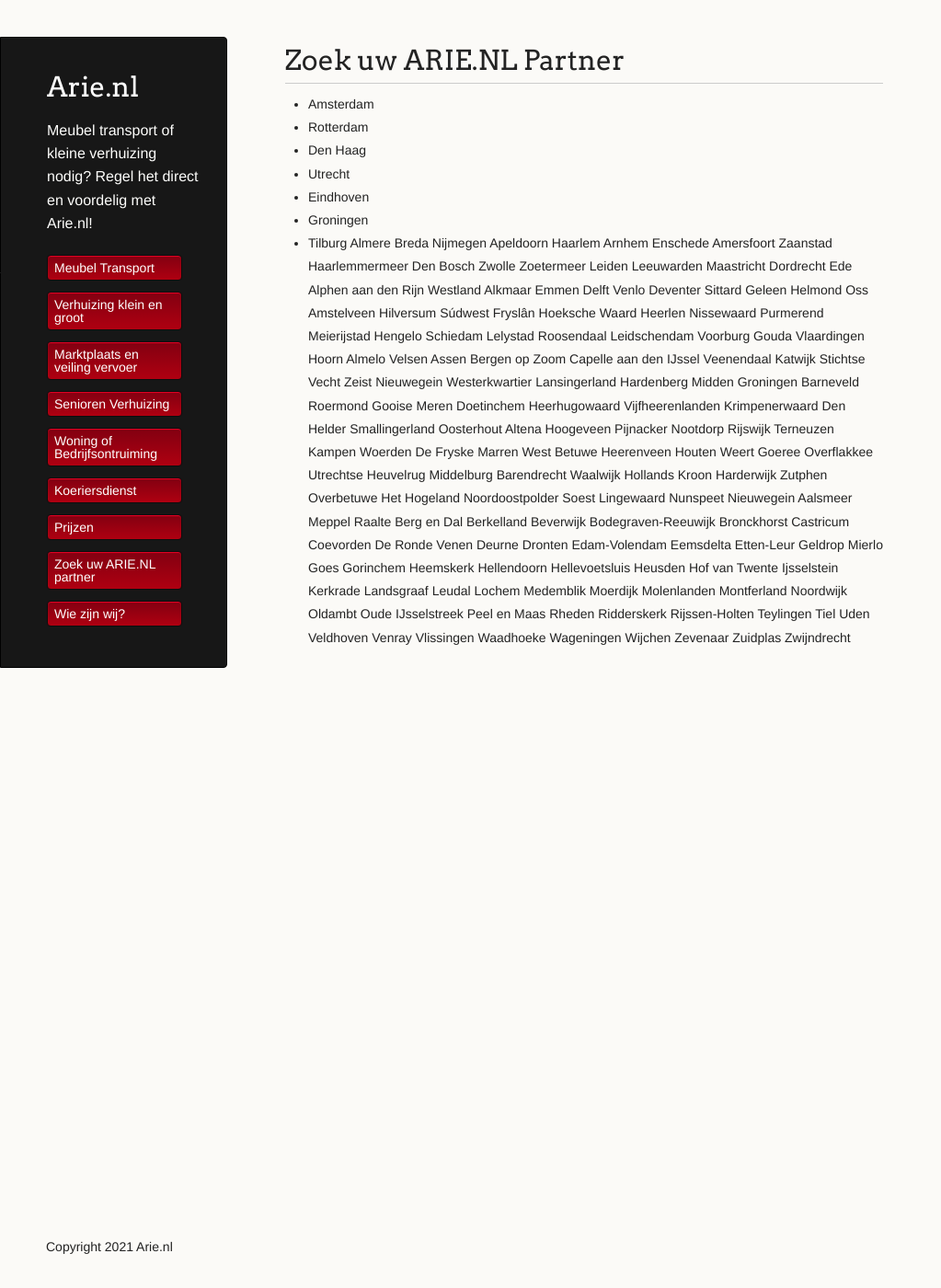
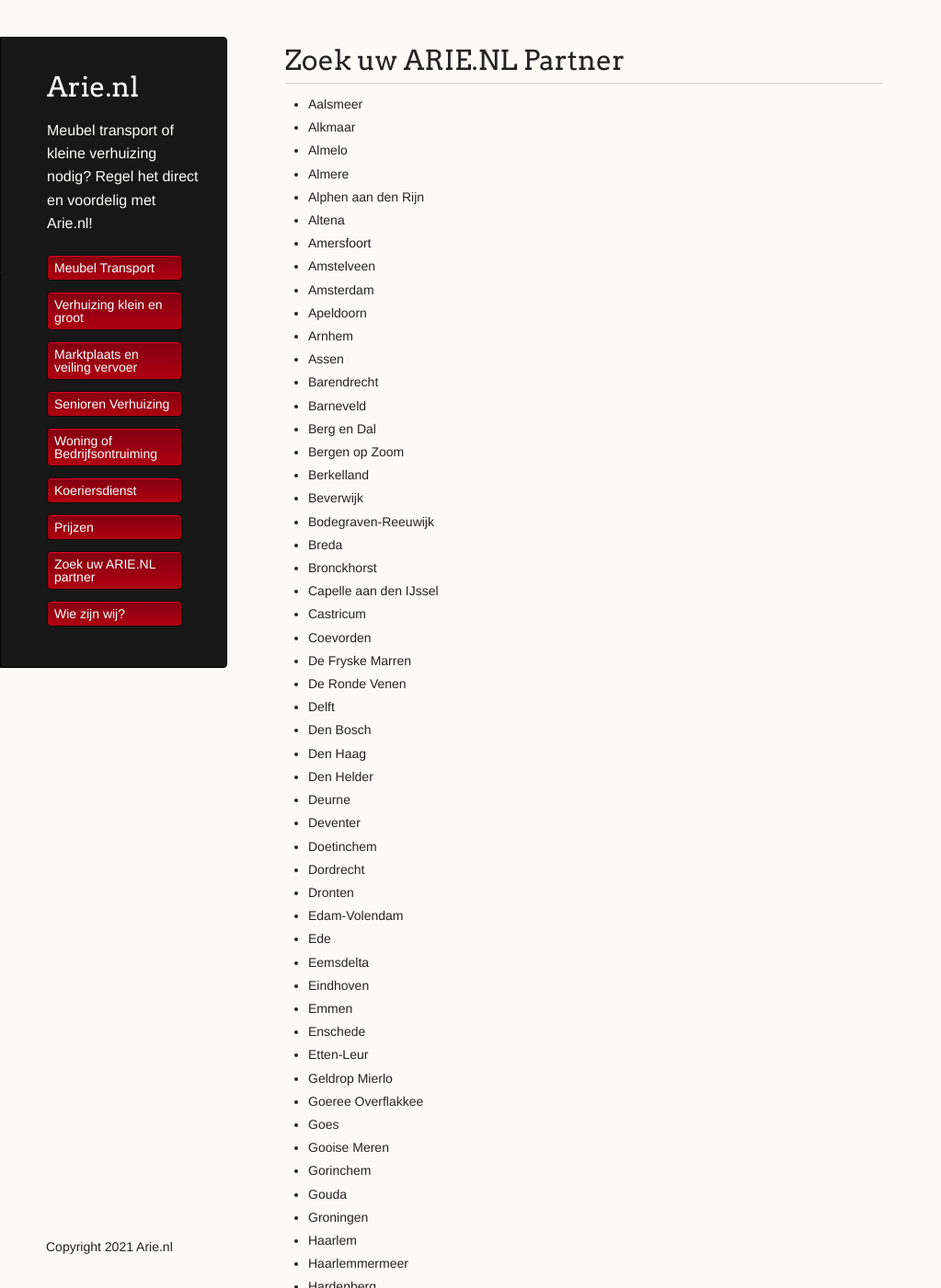
Before and after one commit to amsdfw/arie.nl, a Jekyll site: the page built from zoek-uw-arie.nl-partner.md, in a window 1280 px wide and 1400 px high. Shown: the whole window at 92% size, without its empty margins (0-1023 px from the left). Built offline with Jekyll 4.4.1, drawn with Linux system fonts in a browser that asks for light colours; our own code applies the rules of GitHub Pages for plain Markdown files; some of the changed text lies outside the part shown.

Commit message:
Update zoek-uw-arie.nl-partner.md

```diff
--- a/zoek-uw-arie.nl-partner.md
+++ b/zoek-uw-arie.nl-partner.md
@@ -4,157 +4,156 @@
 
 # Zoek uw ARIE.NL Partner
 
+* Aalsmeer
+* Alkmaar
+* Almelo
+* Almere
+* Alphen aan den Rijn
+* Altena
+* Amersfoort
+* Amstelveen
 * Amsterdam
+* Apeldoorn
+* Arnhem
+* Assen
+* Barendrecht
+* Barneveld
+* Berg en Dal
+* Bergen op Zoom
+* Berkelland
+* Beverwijk
+* Bodegraven-Reeuwijk
+* Breda
+* Bronckhorst
+* Capelle aan den IJssel
+* Castricum
+* Coevorden
+* De Fryske Marren
+* De Ronde Venen
+* Delft
+* Den Bosch
+* Den Haag
+* Den Helder
+* Deurne
+* Deventer
+* Doetinchem
+* Dordrecht
+* Dronten
+* Edam-Volendam
+* Ede
+* Eemsdelta
+* Eindhoven
+* Emmen
+* Enschede
+* Etten-Leur
+* Geldrop Mierlo
+* Goeree Overflakkee
+* Goes
+* Gooise Meren
+* Gorinchem
+* Gouda
+* Groningen
+* Haarlem
+* Haarlemmermeer
+* Hardenberg
+* Harderwijk
+* Heemskerk
+* Heerenveen
+* Heerhugowaard
+* Heerlen
+* Hellendoorn
+* Hellevoetsluis
+* Helmond
+* Hengelo
+* Het Hogeland
+* Heusden
+* Hilversum
+* Hoeksche Waard
+* Hof van Twente
+* Hollands Kroon
+* Hoogeveen
+* Hoorn
+* Houten
+* IJsselstein
+* Kampen
+* Katwijk
+* Kerkrade
+* Krimpenerwaard
+* Landsgraaf
+* Lansingerland
+* Leeuwarden
+* Leiden
+* Leidschendam Voorburg
+* Lelystad
+* Leudal
+* Lingewaard
+* Lochem
+* Maastricht
+* Medemblik
+* Meierijstad
+* Meppel
+* Middelburg
+* Midden Groningen
+* Moerdijk
+* Molenlanden
+* Montferland
+* Nieuwegein
+* Nijmegen
+* Nissewaard
+* Noordoostpolder
+* Noordwijk
+* Nunspeet
+* Oldambt
+* Oosterhout
+* Oss
+* Oude IJsselstreek
+* Overbetuwe
+* Peel en Maas
+* Pijnacker Nootdorp
+* Purmerend
+* Raalte
+* Rheden
+* Ridderskerk
+* Rijssen-Holten
+* Rijswijk
+* Roermond
+* Roosendaal
 * Rotterdam
-* Den Haag
+* Schiedam
+* Sittard Geleen
+* Smallingerland
+* Soest
+* Stichtse Vecht
+* Súdwest Fryslân
+* Terneuzen
+* Teylingen
+* Tiel
+* Tilburg
+* Uden
 * Utrecht
-* Eindhoven
-* Groningen
-* Tilburg
-Almere
-Breda
-Nijmegen
-Apeldoorn
-Haarlem
-Arnhem
-Enschede
-Amersfoort
-Zaanstad
-Haarlemmermeer
-Den Bosch
-Zwolle
-Zoetermeer
-Leiden
-Leeuwarden
-Maastricht
-Dordrecht
-Ede
-Alphen aan den Rijn
-Westland
-Alkmaar
-Emmen
-Delft
-Venlo
-Deventer
-Sittard Geleen
-Helmond
-Oss
-Amstelveen
-Hilversum
-Súdwest Fryslân
-Hoeksche Waard
-Heerlen
-Nissewaard
-Purmerend
-Meierijstad
-Hengelo
-Schiedam
-Lelystad
-Roosendaal
-Leidschendam Voorburg
-Gouda
-Vlaardingen
-Hoorn
-Almelo
-Velsen
-Assen
-Bergen op Zoom
-Capelle aan den IJssel
-Veenendaal
-Katwijk
-Stichtse Vecht
-Zeist
-Nieuwegein
-Westerkwartier
-Lansingerland
-Hardenberg
-Midden Groningen
-Barneveld
-Roermond
-Gooise Meren
-Doetinchem
-Heerhugowaard
-Vijfheerenlanden
-Krimpenerwaard
-Den Helder
-Smallingerland
-Oosterhout
-Altena
-Hoogeveen
-Pijnacker Nootdorp
-Rijswijk
-Terneuzen
-Kampen
-Woerden
-De Fryske Marren
-West Betuwe
-Heerenveen
-Houten
-Weert
-Goeree Overflakkee
-Utrechtse Heuvelrug
-Middelburg
-Barendrecht
-Waalwijk
-Hollands Kroon
-Harderwijk
-Zutphen
-Overbetuwe
-Het Hogeland
-Noordoostpolder
-Soest
-Lingewaard
-Nunspeet
-Nieuwegein
-Aalsmeer
-Meppel
-Raalte
-Berg en Dal
-Berkelland
-Beverwijk
-Bodegraven-Reeuwijk
-Bronckhorst
-Castricum
-Coevorden
-De Ronde Venen
-Deurne
-Dronten
-Edam-Volendam
-Eemsdelta
-Etten-Leur
-Geldrop Mierlo
-Goes
-Gorinchem
-Heemskerk
-Hellendoorn
-Hellevoetsluis
-Heusden
-Hof van Twente
-Ijsselstein
-Kerkrade
-Landsgraaf
-Leudal
-Lochem
-Medemblik
-Moerdijk
-Molenlanden
-Montferland
-Noordwijk
-Oldambt
-Oude IJsselstreek
-Peel en Maas
-Rheden
-Ridderskerk
-Rijssen-Holten
-Teylingen
-Tiel
-Uden
-Veldhoven
-Venray
-Vlissingen
-Waadhoeke
-Wageningen
-Wijchen
-Zevenaar
-Zuidplas
-Zwijndrecht
+* Utrechtse Heuvelrug
+* Veenendaal
+* Veldhoven
+* Velsen
+* Venlo
+* Venray
+* Vijfheerenlanden
+* Vlaardingen
+* Vlissingen
+* Waadhoeke
+* Waalwijk
+* Wageningen
+* Weert
+* West Betuwe
+* Westerkwartier
+* Westland
+* Wijchen
+* Woerden
+* Zaanstad
+* Zeist
+* Zevenaar
+* Zoetermeer
+* Zuidplas
+* Zutphen
+* Zwijndrecht
+* Zwolle
```
